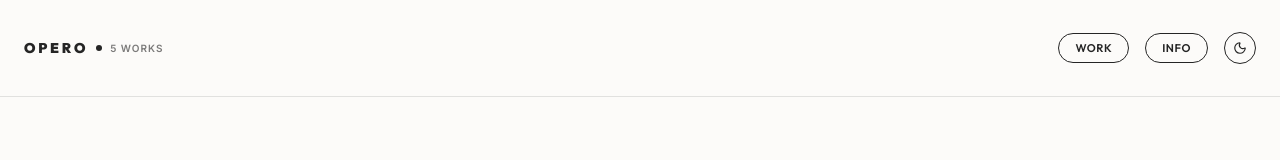
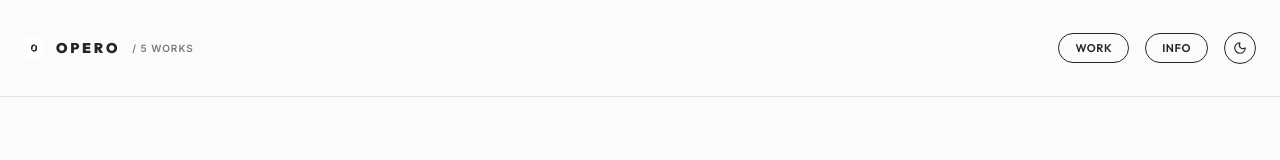
Before and after one commit to rasmuswahlgrenmsc-eng/opero-directory, a Next.js app: page / in a window 1280 px wide. Shown: the top 160 px of the page. Built offline with nearby package versions, Linux system fonts and the light colour scheme.

Commit message:
feat: add custom OPERO logo and favicon assets

```diff
--- a/src/app/layout.tsx
+++ b/src/app/layout.tsx
@@ -17,7 +17,7 @@ export const metadata: Metadata = {
   description: "A curated minimalist showcase of 5 custom-designed cleaning business websites built with Next.js, TailwindCSS, and Framer Motion.",
   keywords: ["design portfolio", "minimalist portfolio", "web development", "nextjs portfolio", "uiux showcase"],
   icons: {
-    icon: "/assets/stadproffsen-logo.jpg", // Use one of the clean logos as default favicon
+    icon: "/assets/opero-favicon.png",
   },
 };
 
--- a/src/app/page.tsx
+++ b/src/app/page.tsx
@@ -110,10 +110,17 @@ export default function Home() {
 
       {/* Header / Navigation */}
       <header className="max-w-7xl mx-auto px-6 py-8 flex justify-between items-center minimal-border-b dark:border-white/10">
-        <div className="flex items-center gap-2">
+        <div className="flex items-center gap-3">
+          <div className="relative w-5 h-5 rounded overflow-hidden dark:invert transition-all">
+            <Image
+              src="/assets/opero-logo.png"
+              alt="OPERO logo"
+              fill
+              className="object-contain"
+            />
+          </div>
           <span className="font-display font-black text-sm tracking-[0.2em] uppercase">OPERO</span>
-          <span className="w-1.5 h-1.5 rounded-full bg-[#252525] dark:bg-[#FCFBF9]" />
-          <span className="text-[10px] tracking-widest text-[#252525]/60 dark:text-[#FCFBF9]/60 font-semibold uppercase">5 WORKS</span>
+          <span className="text-[10px] tracking-widest text-[#252525]/60 dark:text-[#FCFBF9]/60 font-semibold uppercase">/ 5 WORKS</span>
         </div>
 
         <nav className="flex items-center gap-4">
```
Also changed, not shown: public/assets/opero-favicon.png (added), public/assets/opero-logo.png (added).
